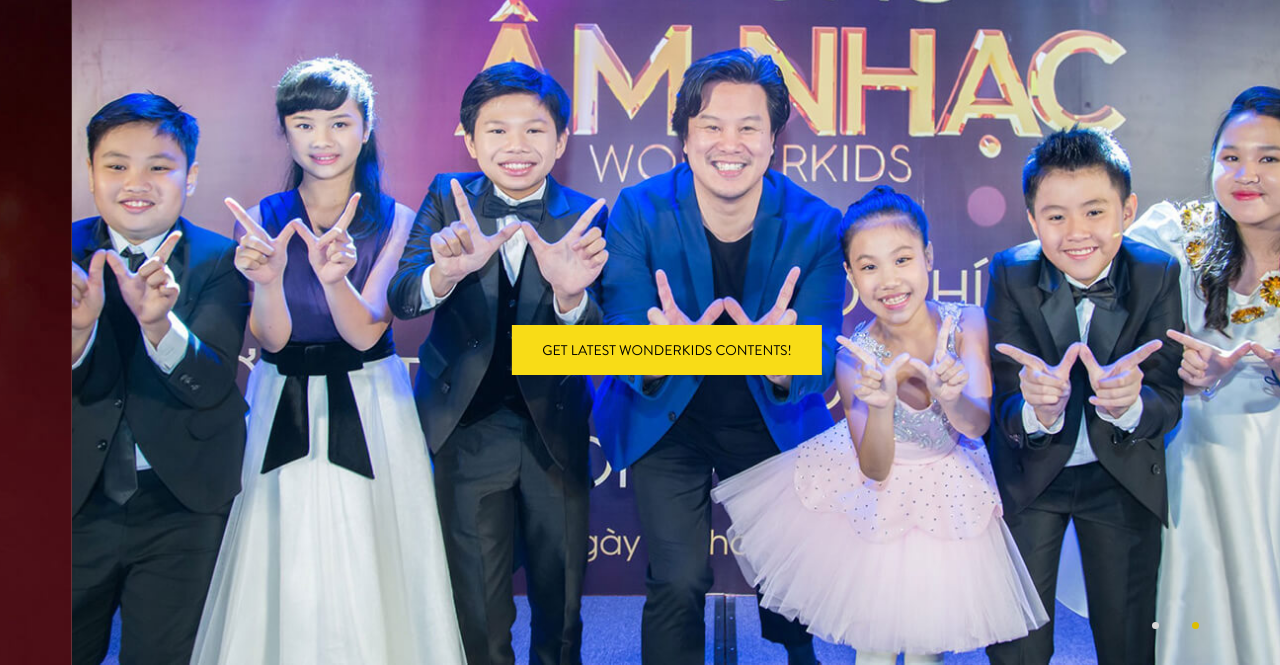
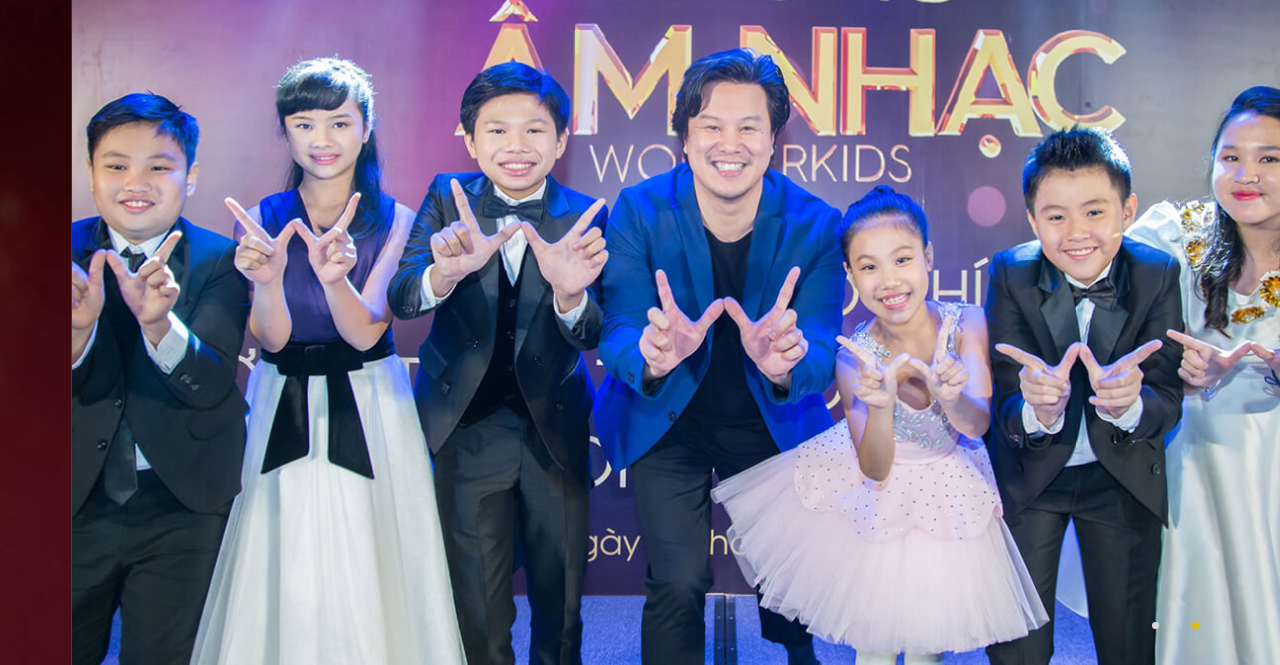
Before and after one commit to dinosysOrg/masterclass-landingpage, a website: page wonderkid_en.html in a window 1280 px wide. Shown: the part 135-800 px from the top of the page. Drawn offline with Linux system fonts and the light colour scheme.

Commit message:
remove button

```diff
--- a/wonderkid_en.html
+++ b/wonderkid_en.html
@@ -79,9 +79,6 @@
           </div>
           <div class="item">
             <div class="fill wonderkid_banner2"></div>
-            <div class="carousel-caption txt-center">
-              <a href="#" class="btn btn-signup btn-watch-wonderkid">GET LATEST WONDERKIDS CONTENTS!</a>
-            </div>
           </div>
         </div>
         <a class="left carousel-control" href="#myCarousel" role="button" data-slide="prev">
```
